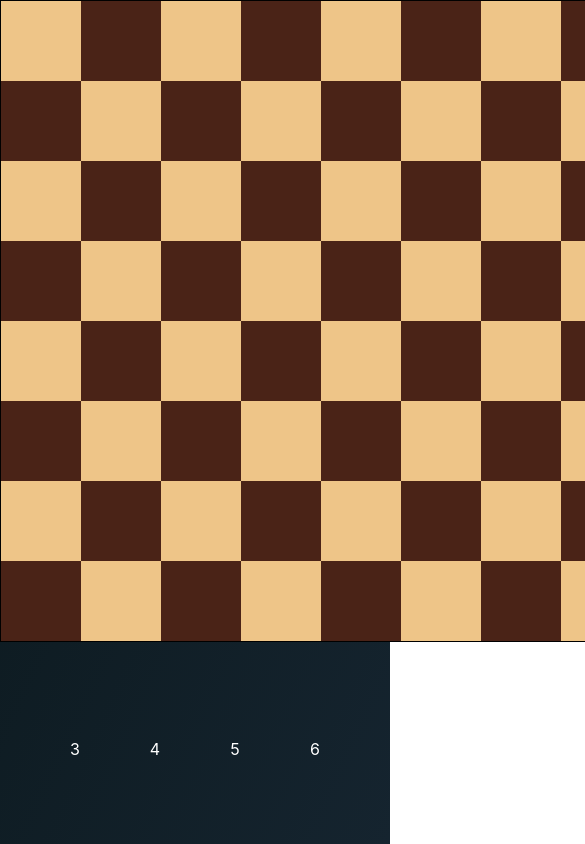
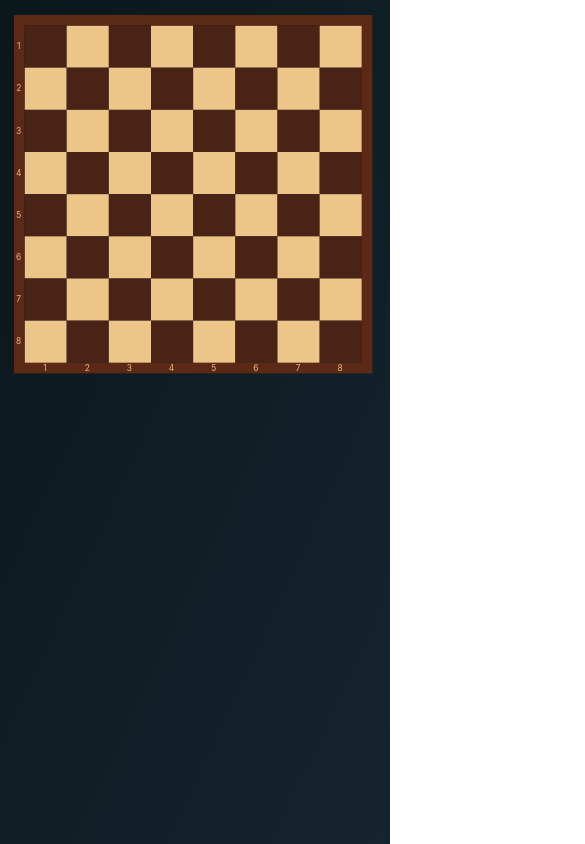
Before and after one commit to MikheilBregvadze/MikheilBregvadze.github.io, a plain HTML site: page index.html in a window 390 px wide. Shown: the top 844 px of the page, 585 px wide, since content can reach past the window. Drawn offline with nearby package versions, Linux system fonts and the light colour scheme.

Commit message:
add mobilw

```diff
--- a/Css/Style.css
+++ b/Css/Style.css
@@ -67,9 +67,16 @@ body {
 }
 
 #game {
-	width:640px;
-	height:640px;
-	position: relative;
+  margin-top: 25px;
+	width: 640px;
+	height: 640px;
+  position: relative;
+  transform-origin: top left;
+}
+
+#game-div {
+  width: 100%;
+  position: absolute;
 }
 
 #table div
@@ -137,6 +144,8 @@ form {
 }
 
 #app {
+  width: 100%;
+  height: 100%;
 	display: flex;
 	justify-content: space-around;
 }
@@ -227,25 +236,36 @@ form {
 	background: none !important;
 }
 
-.row, .columnNumbers {
-	position: absolute;
+.rowNumbers, .columnNumbers {
+  position: absolute;
+  z-index: 5;
 }
 
-.row div, .columnNumbers div {
+.rowNumbers div, .columnNumbers div {
 	width: 80px;
 	height: 80px;
 	line-height: 80px;
 	text-align: center;
-	color: #fff;
+	color: #ECB77C;
 }
 
 .columnNumbers {
-	left: -65px;
+	left: -50px;
 }
 
-.row {
+.rowNumbers {
 	width: 640px;
 	height: 80px;
 	display: flex;
-	bottom: 55px;
+	bottom: -51px;
 }
+
+#table::before {
+  content: '';
+  position: absolute;
+  width: 100%;
+  height: 100%;
+  border: 20px solid #5C2916;
+  left: -20px;
+  top: -20px;
+}
--- a/Javascript/Game.js
+++ b/Javascript/Game.js
@@ -103,7 +103,7 @@ class Game {
 
     drawGameBackground() {
         for (let i = 0; i < 64; i++){
-            document.getElementById("table").appendChild(document.createElement("div")).style.backgroundColor = parseInt((i / 8) + i + "") % 2 === 0 ? '#EEC588' : '#4A2317';
+            document.getElementById("table").appendChild(document.createElement("div")).style.backgroundColor = parseInt((i / 8) + i + "") % 2 === 0 ? '#4A2317' : '#EEC588';
         }
     }
 
--- a/Javascript/helper.js
+++ b/Javascript/helper.js
@@ -3,3 +3,28 @@ function setAttributes(el, attrs) {
         el.setAttribute(key, attrs[key]);
     }
 }
+
+window.addEventListener('resize', reportWindowSize);
+// window.addEventListener('onload', reportWindowSize);
+window.document.onload = reportWindowSize();
+
+function reportWindowSize() {
+  let windowWidth = document.getElementById('app').offsetWidth;
+  let windowHeight = document.getElementById('app').offsetHeight;
+  let o_left = null;
+
+  let gameWidth = 740;
+  let gameScale = 0;
+
+  if(windowWidth < 705) {
+    gameScale =  windowWidth / gameWidth;
+
+    document.getElementById('game').style.transform = `scale(${gameScale})`;
+    document.getElementById('game-div').style.left = `${(windowWidth / 2) / gameScale}px`;
+    document.getElementById('game-div').style.marginLeft = `-346px`;
+  }
+
+}
+
+// 412 0.56
+// 600
--- a/index.html
+++ b/index.html
@@ -2,14 +2,26 @@
 <html lang="en">
 <head>
   <meta charset="UTF-8">
+  <meta name="viewport" content="width=device-width, initial-scale=1.0">
 	<title>Document</title>
 	<link rel="stylesheet" href="./Css/Style.css">
 	<link rel="stylesheet" href="https://cdn.jsdelivr.net/npm/bulma@0.9.1/css/bulma.min.css">
 </head>
 <body>
 	<div id="app">
+    <div id="game-div">
       <div id="game">
         <div class="columnNumbers">
+          <div>1</div>
+          <div>2</div>
+          <div>3</div>
+          <div>4</div>
+          <div>5</div>
+          <div>6</div>
+          <div>7</div>
+          <div>8</div>
+        </div>
+        <div class="rowNumbers">
           <div>1</div>
           <div>2</div>
           <div>3</div>
@@ -71,15 +83,6 @@
 <!--				</table>-->
 <!--			</div>-->
 <!--		</article>-->
-		<div class="row">
-			<div>1</div>
-			<div>2</div>
-			<div>3</div>
-			<div>4</div>
-			<div>5</div>
-			<div>6</div>
-			<div>7</div>
-			<div>8</div>
     </div>
 	</div>
 
```
Lines whose indentation alone changed are shown as unchanged.
